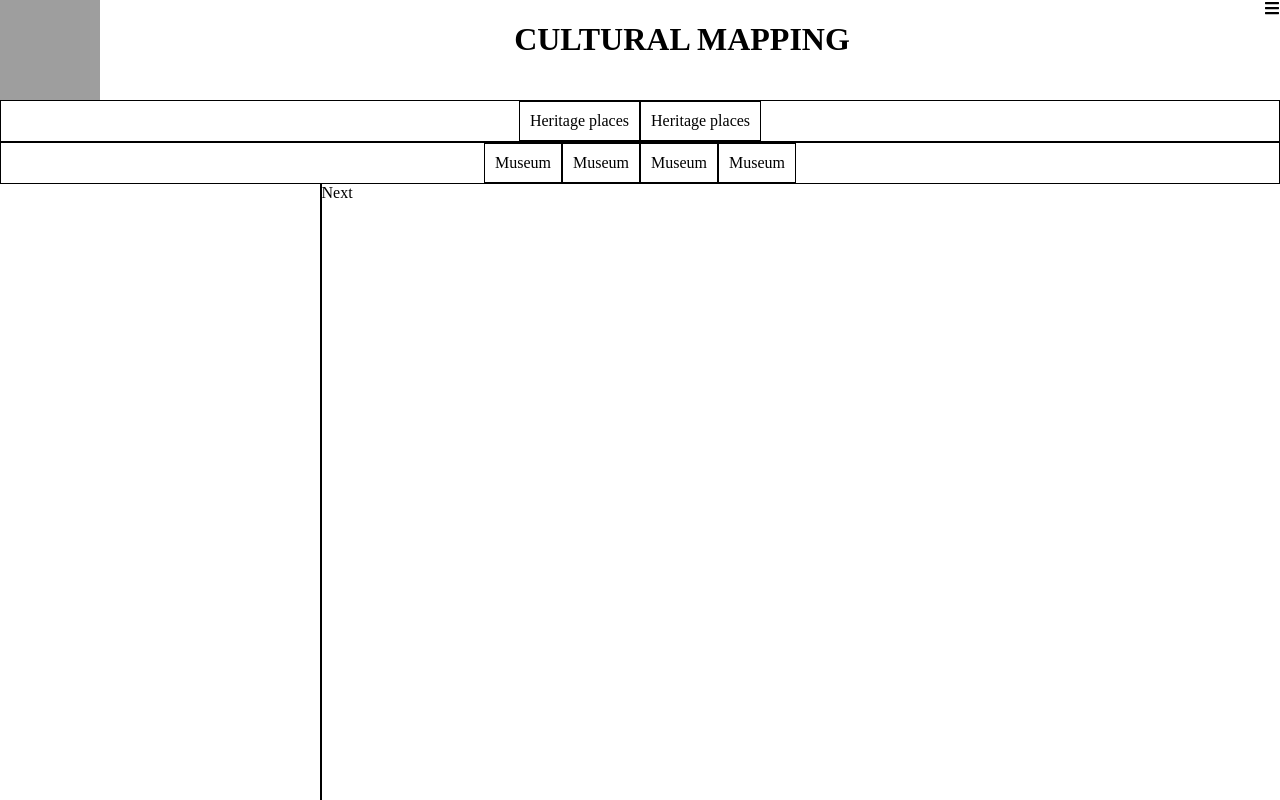
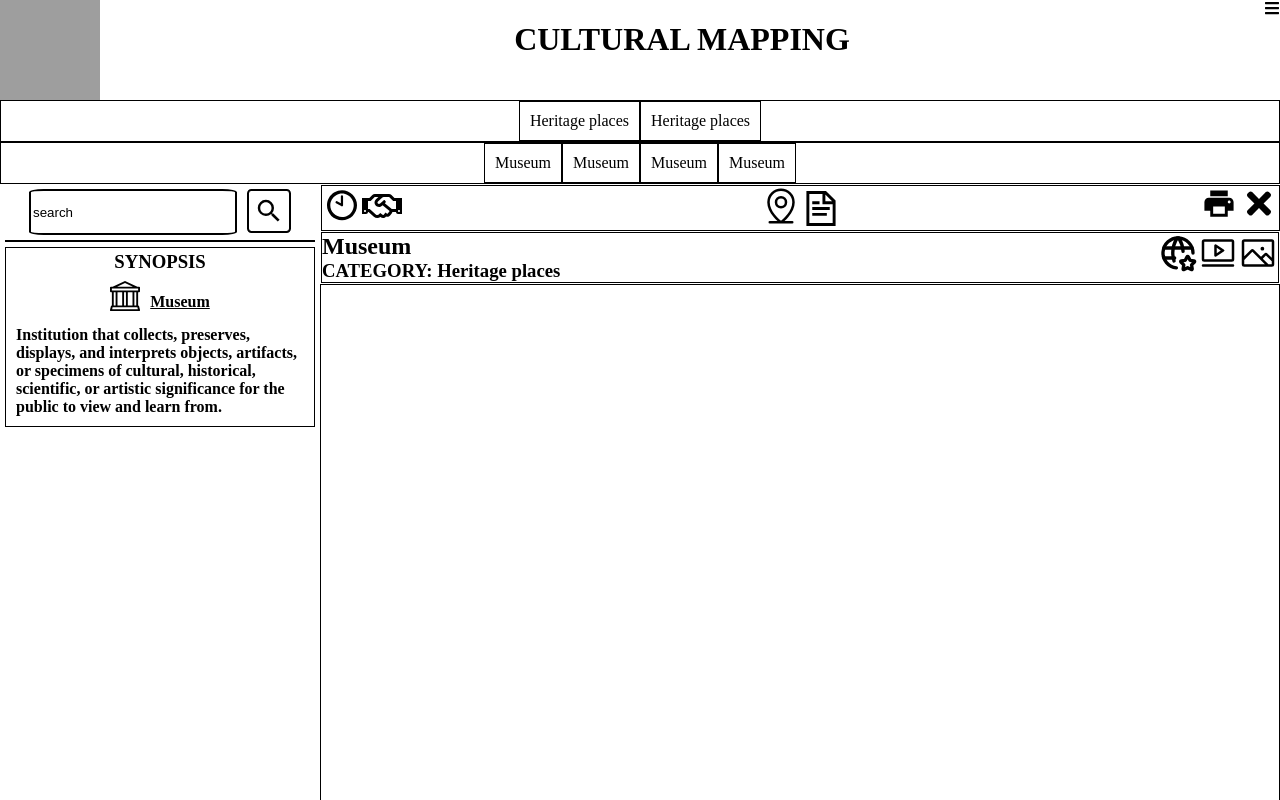
Before and after one commit to Mdav-dev/Tamaduni-Project, a React (Create React App) app in the folder my-app/: page /cultural_mapping in a window 1280 px wide. Shown: the top 800 px of the page. Built offline with nearby package versions, Linux system fonts and the light colour scheme; grey boxes are pictures that could not be loaded; a web font is replaced by a local one.

Commit message:
Initial Cultural Mapping development

```diff
--- a/my-app/src/components/Cultural Mapping/Cultural_mapping.jsx
+++ b/my-app/src/components/Cultural Mapping/Cultural_mapping.jsx
@@ -1,8 +1,12 @@
 import ImageHome from "../Image_home";
 import Nav_link from "./nav-link";
+import Map from "./Map";
 import {FaBars} from "react-icons/fa";
+import Synopsis from "./Synopsis";
+import { MdSearch } from "react-icons/md";
 import Footer from "../Footer";
-function Cultural_mapping(){
+import Particulars from "./Particulars";
+function Cultural_mapping(props){
 	const container = {
 		display: "flex",
 		flexDirection: "column"
@@ -25,17 +29,42 @@ function Cultural_mapping(){
 	const sub_container = {
 		display: "flex",
 		justifyContent: "space-betwwen",
-		height: "90vh"
+		height: "100vh"
 	}
-	const synopsis = {
+	const synopsis_container = {
 		flex: "1",
 
 	}
+	const location = {
+		border: "1px solid #000",
+		marginLeft: "5px",
+		marginRight: "5px",
+
+	}
+
 	const display_content = {
 		flex: "3",
-		borderLeft: "2px solid #000"
+
 
 	}
+	const search_bar = {
+		display: "flex",
+		justifyContent: "center",
+
+
+	}
+	var check = false;
+	const det = "Institution that collects,	preserves, displays, and interprets objects,"+
+	 " artifacts, or specimens of"+
+	" cultural, historical,"+
+	" scientific, or artistic"+
+	" significance for the public"+
+	" to view and learn from.";
+
+
+
+
+
 	return (
 		<div style={container}>
 			<div style={heading}>
@@ -60,16 +89,48 @@ function Cultural_mapping(){
 				</div>
 			</div>
 			<div style={sub_container}>
-				<div style={synopsis}>
-				 <div>
+				<div style={synopsis_container}>
+					<div style={search_bar}>
 
-				 </div>
-				 <div>
+						<input
+							style={{
+								border: "2px solid #000",
+								borderRadius: "7%",
+								height: "40px",
+								width: "200px",
+								margin: "5px",
 
-				 </div>
+								}}
+							placeholder="Search"
+							value="search"
+						/>
+						<div
+							style={{
+								height: "40px",
+								width: "40px",
+								border: "2px solid #000",
+								borderRadius: "10%",
+								margin: "5px",
+								display: "flex",
+								justifyContent: "center",
+								alignItems: "center",
+								}}>
+							<MdSearch style={{width: "30px", height: "30px"}} />
+						</div>
+					</div>
+					<div style={location}>
+
+					</div>
+					<Synopsis synopsis_heading= "Museum"
+						content= {det}
+					/>
 				</div>
 				<div style={display_content}>
-				  Next
+				{check?(<Map />):(
+					<Particulars
+						heading="Museum"
+						category="Heritage places"
+					/>)}
 				</div>
 			</div>
 			<Footer />
--- a/my-app/src/components/Cultural Mapping/Map.jsx
+++ b/my-app/src/components/Cultural Mapping/Map.jsx
@@ -0,0 +1,9 @@
+
+function Map(props){
+	return(
+		<div>
+			Map section
+		</div>
+	)
+}
+export default Map;
--- /dev/null
+++ b/my-app/src/components/Cultural Mapping/Particulars.jsx
@@ -0,0 +1,72 @@
+import { WiTime10 } from "react-icons/wi";
+import { FaRegHandshake } from "react-icons/fa";
+import { PiMapPinLine, PiVideo, PiImage} from "react-icons/pi";
+import { GrDocumentText } from "react-icons/gr";
+import { MdPrint } from "react-icons/md";
+import {FaTimes} from "react-icons/fa";
+import { TbWorldStar } from "react-icons/tb";
+
+function Particulars(props){
+	const container = {
+		display: "flex",
+		flexDirection: "column",
+	}
+	const sub_header = {
+		display: "flex",
+		justifyContent: "space-between",
+		border: "1px solid #000",
+		marginLeft: "1px",
+		marginTop: "1px"
+
+	}
+	const sub_header2 = {
+		display: "flex",
+		justifyContent: "space-between",
+		border: "1px solid #000",
+		margin: "1px"
+	}
+	const details = {
+		display: "flex",
+		flexDirection: "column",
+		border: "1px solid #000",
+		height: "82vh"
+	}
+
+	return(
+		<div style={container}>
+			<div style={sub_header}>
+				<div >
+					<WiTime10 style={{width: "40px", height: "40px"}} />
+					<FaRegHandshake style={{width: "40px", height: "40px"}}/>
+				</div>
+				<div>
+					<PiMapPinLine style={{width: "40px", height: "40px"}}/>
+					<GrDocumentText style={{width: "40px", height: "35px"}}/>
+				</div>
+				<div>
+				<MdPrint style={{width: "40px", height: "35px"}}/>
+				<FaTimes style={{width: "40px", height: "35px"}}/>
+				</div>
+			</div>
+			<div style={sub_header2}>
+				<div>
+					<h2 style={{padding: "0", margin: "0"}}>
+						{props.heading}
+					</h2>
+					<h3 style={{padding: "0", margin: "0"}}>
+						CATEGORY: {props.category}
+					</h3>
+				</div>
+				<div>
+					<TbWorldStar style={{width: "40px", height: "40px"}} />
+					<PiVideo style={{width: "40px", height: "40px"}} />
+					<PiImage style={{width: "40px", height: "40px"}} />
+				</div>
+			</div>
+			<div style={details}>
+
+			</div>
+		</div>
+	)
+}
+export default Particulars;
--- /dev/null
+++ b/my-app/src/components/Cultural Mapping/Synopsis.jsx
@@ -0,0 +1,33 @@
+import { BsBank } from "react-icons/bs";
+
+function Synopsis(props){
+
+	const synopsis = {
+		border: "1px solid #000",
+		margin: "5px",
+		display: "flex",
+		flexDirection: "column",
+		justifyContent: "center",
+		alignItems: "center"
+	}
+
+	return(
+		<div style={synopsis}>
+			<h3 style={{margin: "3px"}}>SYNOPSIS</h3>
+			<div
+				style={{display: "flex",
+				alignItems: "flex-end"
+
+				}}
+			>
+				<BsBank style={{width: "30px", height: "30px", margin: "5px"}}/>
+				<span style={{textDecoration: "underline"}}><h4 style={{margin: "5px"}}>{props.synopsis_heading}</h4></span>
+			</div>
+			<div>
+				<p style={{margin: "10px", fontWeight:"bold", }}>{props.content}</p>
+			</div>
+		</div>
+	)
+
+}
+export default Synopsis;
```
